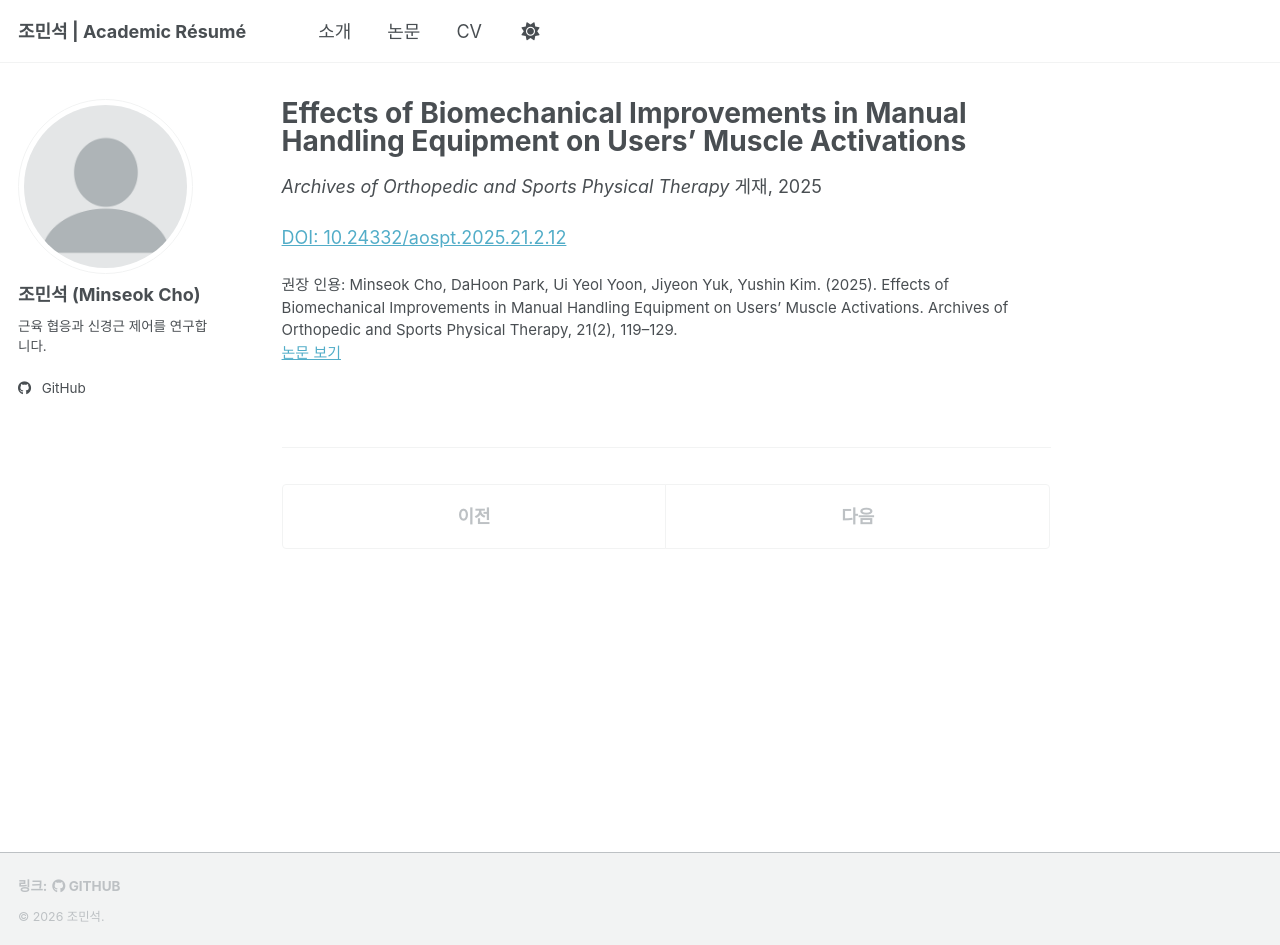
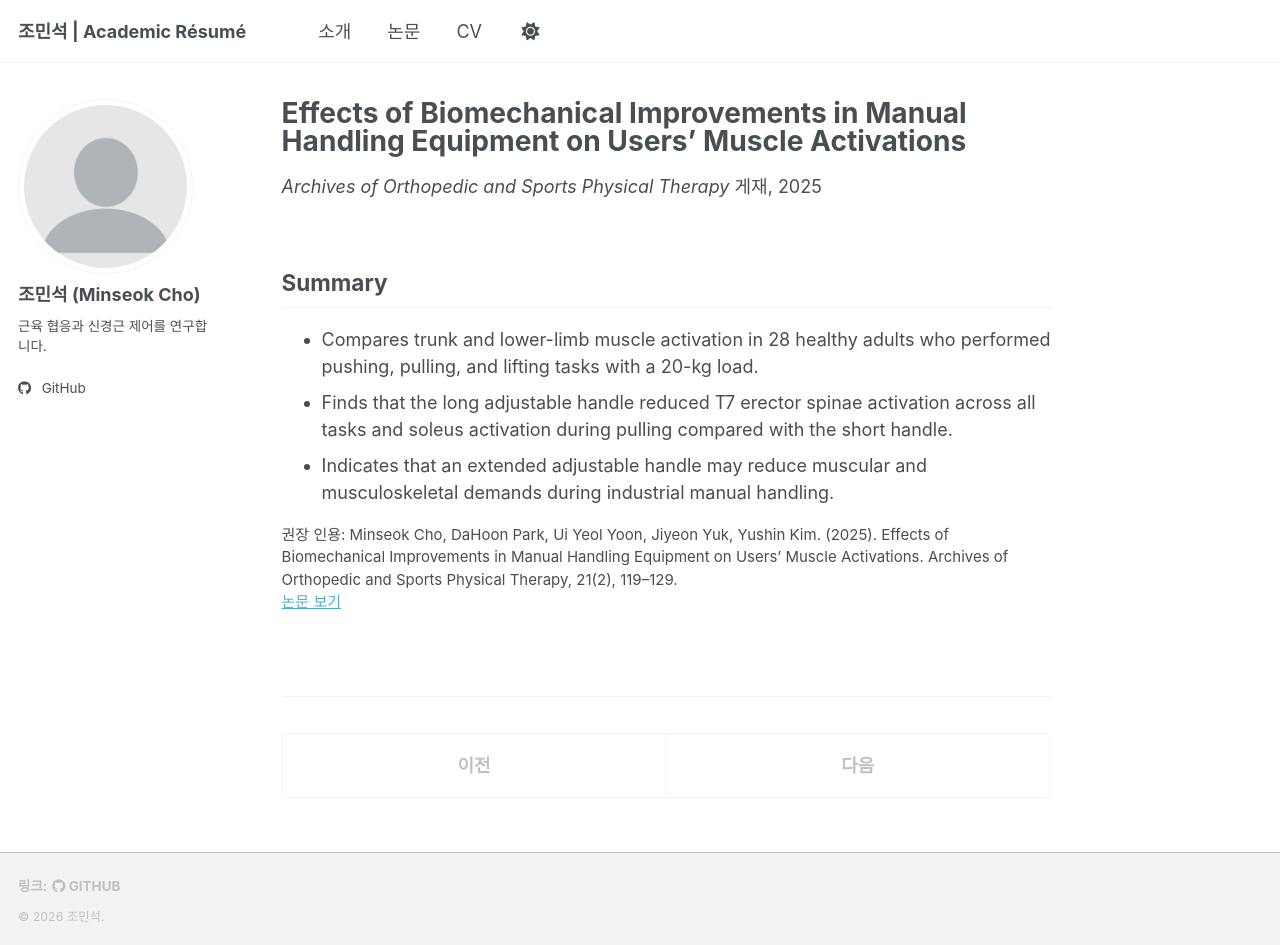
Before and after one commit to Rukkha1024/Rukkha1024.github.io, a Jekyll site: the page built from _publications/2025-12-31-manual-handling-equipment.md, in a window 1280 px wide and 945 px high. Built offline with Jekyll 4.4.1, drawn with Linux system fonts in a browser that asks for light colours; a style sheet for code colours, icons or effects is not loaded.

Commit message:
이력 정보와 논문 요약 보강

```diff
--- a/_publications/2025-12-31-manual-handling-equipment.md
+++ b/_publications/2025-12-31-manual-handling-equipment.md
@@ -7,6 +7,15 @@ date: 2025-12-31
 venue: "Archives of Orthopedic and Sports Physical Therapy"
 paperurl: "https://doi.org/10.24332/aospt.2025.21.2.12"
 citation: 'Minseok Cho, DaHoon Park, Ui Yeol Yoon, Jiyeon Yuk, Yushin Kim. (2025). Effects of Biomechanical Improvements in Manual Handling Equipment on Users’ Muscle Activations. Archives of Orthopedic and Sports Physical Therapy, 21(2), 119–129.'
+excerpt: "A comparison of muscle activation during manual handling tasks performed with short and long adjustable handles."
 ---
 
-[DOI: 10.24332/aospt.2025.21.2.12](https://doi.org/10.24332/aospt.2025.21.2.12)
+## Summary
+
+- Compares trunk and lower-limb muscle activation in 28 healthy adults who
+  performed pushing, pulling, and lifting tasks with a 20-kg load.
+- Finds that the long adjustable handle reduced T7 erector spinae activation
+  across all tasks and soleus activation during pulling compared with the
+  short handle.
+- Indicates that an extended adjustable handle may reduce muscular and
+  musculoskeletal demands during industrial manual handling.
```
Also changed, not shown: AGENTS.md (+6 -1 lines), README.md (+1 -1 lines), _pages/cv.md (+5 -2 lines), _publications/2025-06-30-muscle-synergy-analysis.md (+10 -1 lines).
